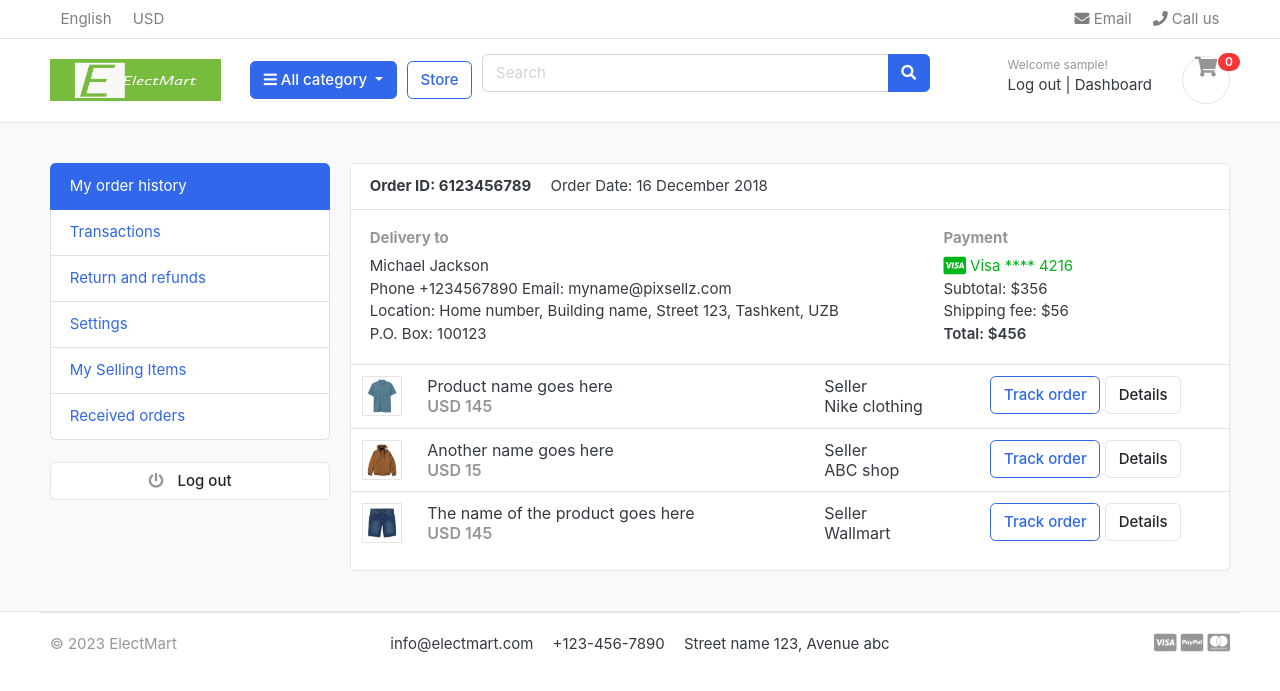
After one commit to kbjss071/electMart, a Django app: page /accounts/dashboard/ in a window 1280 px wide. The commit adds this page. Shown: the top 691 px of the page. Run offline with Django 4.2, Linux system fonts and the light colour scheme; the visitor is signed in with stand-in values (Sample User, id 1); data that the repository does not hold is empty; some libraries are stand-ins or nearby versions; some web fonts are replaced.

Commit message:
dashboard, forgotpassword, forgotusername, resetpassword features

```diff
--- a/electMart/accounts/urls.py
+++ b/electMart/accounts/urls.py
@@ -5,6 +5,11 @@ urlpatterns = [
     path('register/', views.register, name='register'),
     path('login/', views.login, name='login'),
     path('logout/', views.logout, name='logout'),
+    path('dashboard/', views.dashboard, name='dashboard'),
 
-    path('activate/<uidb64>/<token>/', views.activate, name='activate')
+    path('activate/<uidb64>/<token>/', views.activate, name='activate'),
+    path('forgotPassword/', views.forgotPassword, name='forgotPassword'),
+    path('forgotUsername/', views.forgotUsername, name='forgotUsername'),
+    path('resetpassword_validate/<uidb64>/<token>/', views.resetpassword_validate, name='resetpassword_validate'),
+    path('resetPassword/', views.resetPassword, name='resetPassword'),
 ]
--- a/electMart/accounts/views.py
+++ b/electMart/accounts/views.py
@@ -66,7 +66,7 @@ def login(request):
         if user is not None:
             auth.login(request, user)
             messages.success(request, 'You are now logged in.')
-            return redirect('home')
+            return redirect('dashboard')
         else:
             messages.error(request, 'Invalid login credentials')
             return redirect('login')
@@ -94,3 +94,93 @@ def activate(request, uidb64, token):
     else:
         messages.error(request, 'Invalid access for account activation.')
         return redirect('register')
+
+@login_required(login_url='login')
+def dashboard(request):
+    return render(request, 'accounts/dashboard.html')
+
+def forgotPassword(request):
+    if request.method == 'POST':
+        username = request.POST['username']
+        if Account.objects.filter(username=username).exists():
+            user = Account.objects.get(username__exact=username)
+            current_site = get_current_site(request)
+            mail_subject = 'Reset your password'
+            message = render_to_string('accounts/reset_password_email.html', {
+                'user': user,
+                'domain': current_site,
+                'uid': urlsafe_base64_encode(force_bytes(user.pk)),
+                'token': default_token_generator.make_token
+            })
+            to_email = user.email
+            send_email = EmailMessage(mail_subject, message, to=[to_email])
+            send_email.send()
+            messages.success(request, 'Password reset email has been sent. Please check out your email.')
+            return redirect('login')
+
+        else:
+            messages.error(request, 'Account does not exist!')
+            return redirect('forgotPassword')
+    return render(request, 'accounts/forgotPassword.html')
+
+def forgotUsername(request):
+    if request.method == 'POST':
+        email = request.POST['email']
+        if Account.objects.filter(email=email).exists():
+            user = Account.objects.get(email__exact=email)
+            current_site = get_current_site(request)
+            mail_subject = 'Reset your password'
+            message = render_to_string('accounts/username_info_email.html', {
+                'user': user,
+                'domain': current_site,
+                'uid': urlsafe_base64_encode(force_bytes(user.pk)),
+                'token': default_token_generator.make_token
+            })
+            to_email = user.email
+            send_email = EmailMessage(mail_subject, message, to=[to_email])
+            send_email.send()
+            messages.success(request, 'Your account info email has been sent to your email. Please check out your email.')
+            return redirect('login')
+
+        else:
+            messages.error(request, 'Account does not exist')
+            return redirect('forgotUsername')
+    return render(request, 'accounts/forgotUsername.html')
+
+def resetpassword_validate(request, uidb64, token):
+    try:
+        uid = urlsafe_base64_decode(uidb64).decode()
+        user = Account._default_manager.get(pk=uid)
+
+    except(TypeError, ValueError, OverflowError, Account.DoesNotExist):
+        user = None
+
+    if user is not None and default_token_generator.check_token(user, token):
+        request.session['uid'] = uid
+        messages.success(request, 'Please reset your password')
+        return redirect('resetPassword')
+
+    else:
+        messages.error(request, 'This link has been expired. Please try again.')
+        return redirect('login')
+
+def resetPassword(request):
+    if request.method == 'POST':
+        password = request.POST['password']
+        confirm_password = request.POST['confirm_password']
+
+        if password == confirm_password:
+            uid = request.session.get('uid')
+            user = Account.objects.get(pk=uid)
+            user.set_password(password)
+            user.save()
+
+            messages.success(request, 'Password reset successful')
+            return redirect('login')
+
+        else:
+            messages.error(request, 'Passwords you provided do not match')
+            return redirect('resetPassword')
+
+    else:
+        return render(request, 'accounts/resetPassword.html')
--- /dev/null
+++ b/electMart/templates/accounts/dashboard.html
@@ -0,0 +1,95 @@
+{% extends 'base.html' %}
+
+{% block content %}
+<section class="section-conten padding-y bg">
+{% include 'includes/alerts.html' %}
+    <div class="container">
+        <div class="row">
+        <aside class="col-md-3">
+            <!--   SIDEBAR   -->
+            <ul class="list-group">
+                <a class="list-group-item active" href="#"> My order history </a>
+                <a class="list-group-item" href="#"> Transactions </a>
+                <a class="list-group-item" href="#"> Return and refunds </a>
+                <a class="list-group-item" href="#">Settings </a>
+                <a class="list-group-item" href="#"> My Selling Items </a>
+                <a class="list-group-item" href="#"> Received orders </a>
+            </ul>
+            <br>
+            <a class="btn btn-light btn-block" href="{% url 'logout' %}"> <i class="fa fa-power-off"></i> <span class="text">Log out</span> </a>
+            <!--   SIDEBAR .//END   -->
+        </aside>
+        <main class="col-md-9">
+            <article class="card">
+            <header class="card-header">
+                <strong class="d-inline-block mr-3">Order ID: 6123456789</strong>
+                <span>Order Date: 16 December 2018</span>
+            </header>
+            <div class="card-body">
+                <div class="row">
+                    <div class="col-md-8">
+                        <h6 class="text-muted">Delivery to</h6>
+                        <p>Michael Jackson <br>
+                        Phone +1234567890 Email: myname@pixsellz.com <br>
+                        Location: Home number, Building name, Street 123,  Tashkent, UZB <br>
+                        P.O. Box: 100123
+                         </p>
+                    </div>
+                    <div class="col-md-4">
+                        <h6 class="text-muted">Payment</h6>
+                        <span class="text-success">
+                            <i class="fab fa-lg fa-cc-visa"></i>
+                            Visa  **** 4216
+                        </span>
+                        <p>Subtotal: $356 <br>
+                         Shipping fee:  $56 <br>
+                         <span class="b">Total:  $456 </span>
+                        </p>
+                    </div>
+                </div> <!-- row.// -->
+            </div> <!-- card-body .// -->
+            <div class="table-responsive">
+            <table class="table table-hover">
+                <tr>
+                    <td width="65">
+                        <img src="../images/items/1.jpg" class="img-xs border">
+                    </td>
+                    <td>
+                        <p class="title mb-0">Product name goes here </p>
+                        <var class="price text-muted">USD 145</var>
+                    </td>
+                    <td> Seller <br> Nike clothing </td>
+                    <td width="250"> <a href="#" class="btn btn-outline-primary">Track order</a> <a href="#" class="btn btn-light"> Details </a> </td>
+                </tr>
+                <tr>
+                    <td>
+                        <img src="../images/items/2.jpg" class="img-xs border">
+                    </td>
+                    <td>
+                        <p class="title mb-0">Another name goes here </p>
+                        <var class="price text-muted">USD 15</var>
+                    </td>
+                    <td> Seller <br> ABC shop </td>
+                    <td> <a href="#" class="btn btn-outline-primary">Track order</a> <a href="#" class="btn btn-light"> Details </a> </td>
+                </tr>
+                <tr>
+                    <td>
+                        <img src="../images/items/3.jpg" class="img-xs border">
+                    </td>
+                    <td>
+                        <p class="title mb-0">The name of the product  goes here </p>
+                        <var class="price text-muted">USD 145</var>
+                    </td>
+                    <td> Seller <br> Wallmart </td>
+                    <td> <a href="#" class="btn btn-outline-primary">Track order</a> <a href="#" class="btn btn-light"> Details </a> </td>
+                </tr>
+            </table>
+            </div> <!-- table-responsive .end// -->
+            </article> <!-- order-group.// -->
+        </main>
+    </div> <!-- row.// -->
+    </div>
+
+
+    </section>
+{% endblock %}
--- a/electMart/templates/includes/header.html
+++ b/electMart/templates/includes/header.html
@@ -72,10 +72,10 @@
                         </div>
                         {% else %}
                         <div class="widget-header">
-                            <small class="title text-muted">Welcome { user.username }!</small>
+                            <small class="title text-muted">Welcome {{ user.username }}!</small>
                             <div>
                                 <a href="{% url 'logout' %}">Log out</a> <span class="dark-transp"> | </span>
-                                <a href="{% url 'register' %}"> Dashboard </a>
+                                <a href="{% url 'dashboard' %}"> Dashboard </a>
                             </div>
                         </div>
                         {% endif %}
```
Also changed, not shown: electMart/templates/accounts/forgotPassword.html (added, +27 -0 lines), electMart/templates/accounts/forgotUsername.html (added, +28 -0 lines), electMart/templates/accounts/resetPassword.html (added, +24 -0 lines), electMart/templates/accounts/reset_password_email.html (added, +8 -0 lines), electMart/templates/accounts/username_info_email.html (added, +10 -0 lines).
